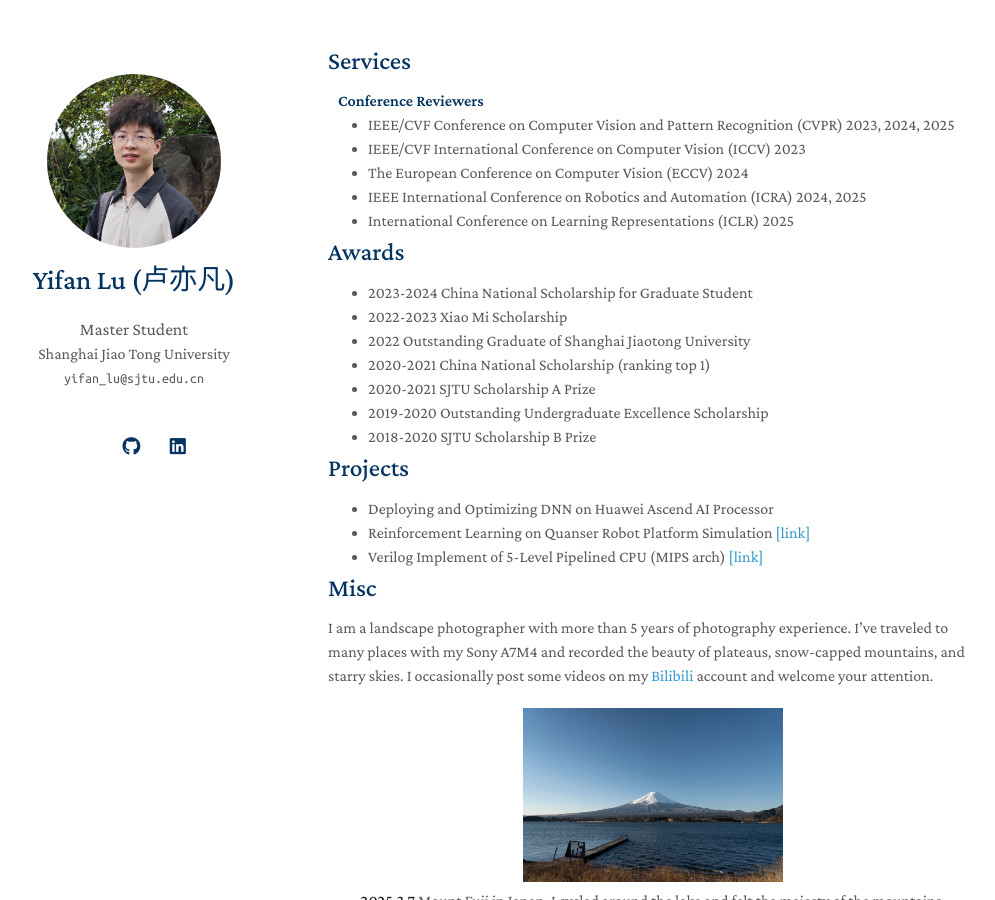
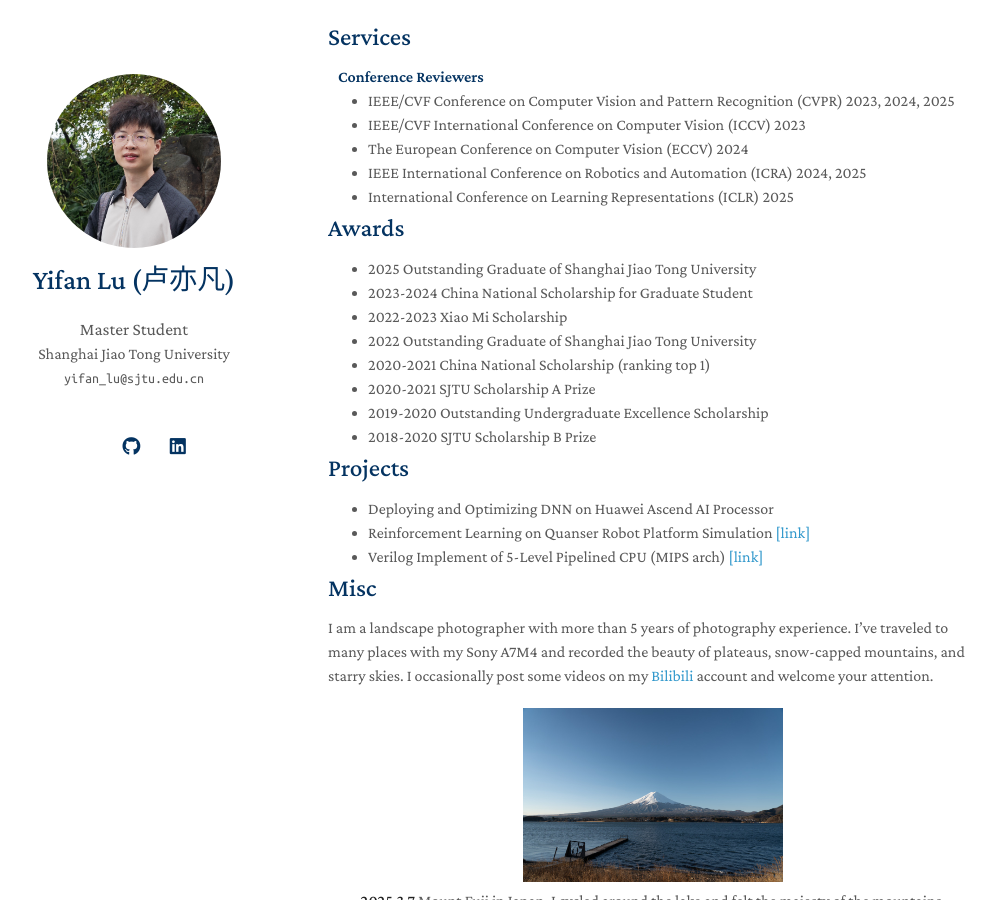
Before and after one commit to yifanlu0227/yifanlu0227.github.io, a Jekyll site: the page built from index.md, in a window 1280 px wide and 900 px high, scrolled down 2597 px. Shown: the whole window, without its empty margins (142-1137 px from the left). Built offline with Jekyll 4.4.1, drawn with Linux system fonts in a browser that asks for light colours; nearby versions of some CDN libraries; a style sheet for code colours, icons or effects is not loaded; our own code applies the rules of GitHub Pages for plain Markdown files; some of the changed text lies outside the part shown.

Commit message:
[yfl] update

```diff
--- a/_includes/awards.md
+++ b/_includes/awards.md
@@ -1,9 +1,10 @@
 ## Awards
 
 <ul style="margin:0 0 5px;">
+  <li><autocolor>2025 Outstanding Graduate of Shanghai Jiao Tong University</autocolor></li>
   <li><autocolor>2023-2024 China National Scholarship for Graduate Student </autocolor></li>
   <li><autocolor>2022-2023 Xiao Mi Scholarship</autocolor></li>
-  <li><autocolor>2022 Outstanding Graduate of Shanghai Jiaotong University</autocolor></li>
+  <li><autocolor>2022 Outstanding Graduate of Shanghai Jiao Tong University</autocolor></li>
   <li><autocolor>2020-2021 China National Scholarship (ranking top 1)</autocolor></li>
   <li><autocolor>2020-2021 SJTU Scholarship A Prize</autocolor></li>
   <li><autocolor>2019-2020 Outstanding Undergraduate Excellence Scholarship</autocolor></li>
```
Also changed, not shown: index.md (+1 -2 lines).
